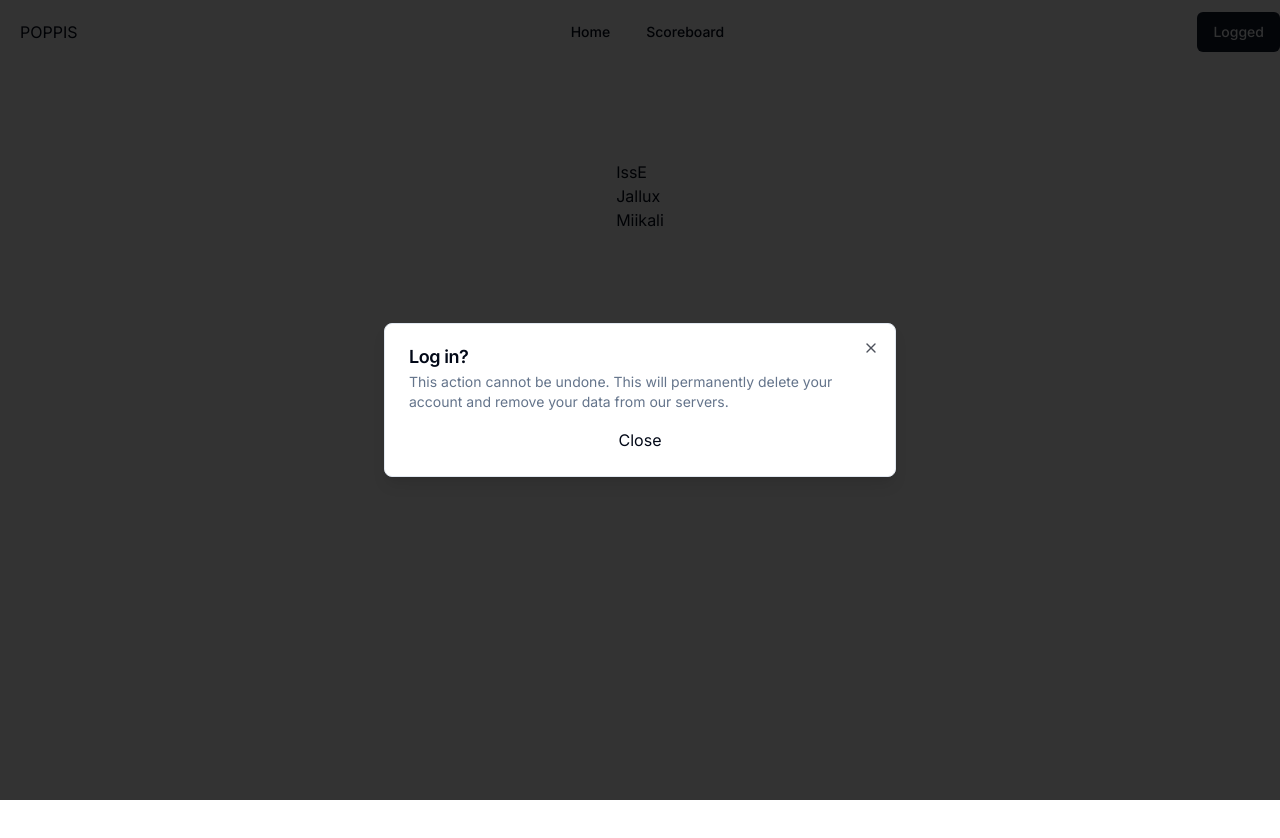
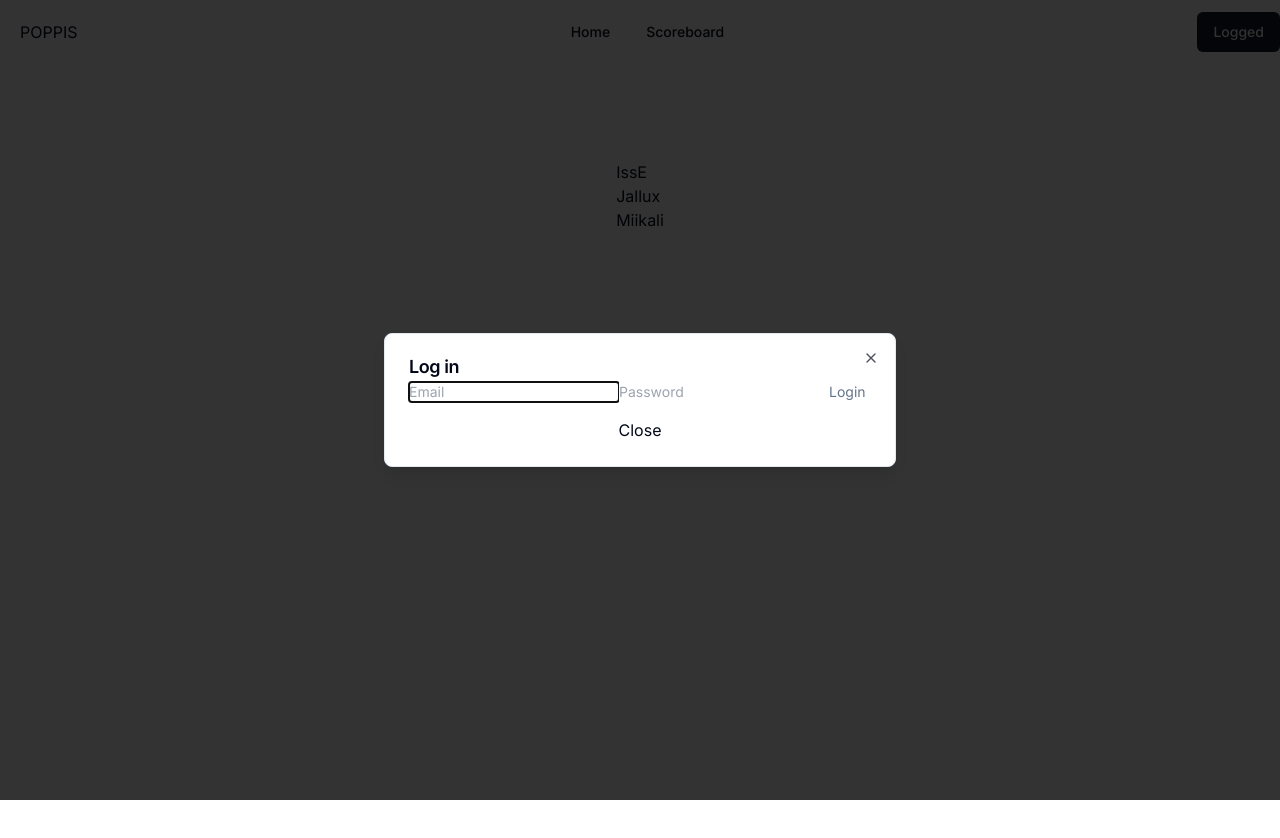
Before and after one commit to tommilinn/poppis, a Next.js app: page /scoreboard in a window 1280 px wide. Both pictures are taken after a click on the button "Login". Shown: the top 838 px of the page. Built offline with nearby package versions, Linux system fonts and the light colour scheme.

Commit message:
front logic done

```diff
--- a/app/login/page.tsx
+++ /dev/null
@@ -1,37 +0,0 @@
-"use client"
-
-import { FormEvent } from 'react'
-import { useRouter } from 'next/router'
-
-const LoginPage = () => {
-
-  async function handleSubmit(event: FormEvent<HTMLFormElement>) {
-    event.preventDefault()
-
-    const formData = new FormData(event.currentTarget)
-    const username = formData.get('username')
-    const password = formData.get('password')
-
-    const response = await fetch('/api/auth/login', {
-      method: 'POST',
-      headers: { 'Content-Type': 'application/json' },
-      body: JSON.stringify({ username, password }),
-    })
-
-    // if (response.ok) {
-    //   router.push('/profile')
-    // } else {
-    //   // Handle errors
-    // }
-  }
-
-  return (
-    <form onSubmit={handleSubmit}>
-      <input type="email" name="email" placeholder="Email" required />
-      <input type="password" name="password" placeholder="Password" required />
-      <button type="submit">Login</button>
-    </form>
-  )
-}
-
-export default LoginPage;
--- /dev/null
+++ b/components/login/form.tsx
@@ -0,0 +1,30 @@
+"use client";
+
+import { FormEvent } from "react";
+import useLogin from "./hooks";
+
+const LoginForm = () => {
+  const { login } = useLogin(); // Use the useLogin hook
+
+  const handleSubmit = async (event: FormEvent<HTMLFormElement>) => {
+    event.preventDefault();
+
+    const formData = new FormData(event.currentTarget);
+    const username = formData.get("username")?.toString();
+    const password = formData.get("password")?.toString();
+
+    if (username && password) {
+      await login(username, password);
+    }
+  };
+
+  return (
+    <form onSubmit={handleSubmit}>
+      <input type="email" name="email" placeholder="Email" required />
+      <input type="password" name="password" placeholder="Password" required />
+      <button type="submit">Login</button>
+    </form>
+  );
+};
+
+export default LoginForm;
--- /dev/null
+++ b/components/login/hooks.ts
@@ -0,0 +1,15 @@
+
+const useLogin = () => {
+
+    const login = async (username: string, password: string) => {
+        await fetch('/api/auth/login', {
+            method: 'POST',
+            headers: { 'Content-Type': 'application/json' },
+            body: JSON.stringify({ username, password }),
+        })
+
+    }
+    return { login };
+}
+
+export default useLogin;
--- a/components/ui/loginModal.tsx
+++ b/components/ui/loginModal.tsx
@@ -1,3 +1,4 @@
+import LoginForm from "../login/form";
 import {
   Dialog,
   DialogClose,
@@ -33,10 +34,9 @@ const LoginModal = ({ isOpen, onClose }: ILoginModalProps): JSX.Element | null =
     <Dialog open={isOpen} modal>
       <DialogContent ref={modalRef}>
         <DialogHeader>
-          <DialogTitle>Log in?</DialogTitle>
+          <DialogTitle>Log in</DialogTitle>
           <DialogDescription>
-            This action cannot be undone. This will permanently delete your
-            account and remove your data from our servers.
+            <LoginForm ></LoginForm>
           </DialogDescription>
         </DialogHeader>
         <DialogClose onClick={onClose}>Close</DialogClose>
```
